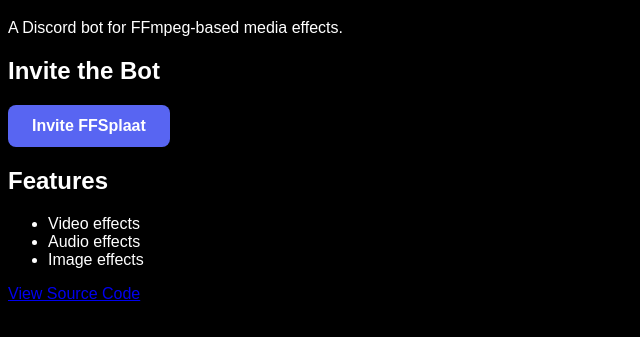
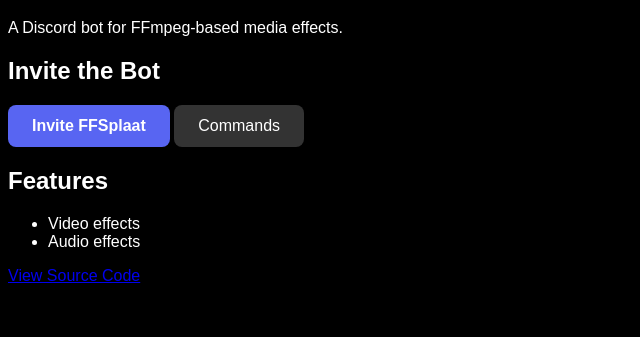
Before and after one commit to KlaskyCsupoStudio/FFSplaat, a plain HTML site: page docs/index.html in a window 1280 px wide. Shown: the part 61-398 px from the top of the page, without its empty margins (0-640 px from the left). Drawn offline with Linux system fonts and the light colour scheme.

Commit message:
Update index.html

```diff
--- a/docs/index.html
+++ b/docs/index.html
@@ -23,11 +23,15 @@
    Invite FFSplaat
 </a>
 
+<a href="commands.html"
+   style="display:inline-block;padding:12px 24px;background:#333;color:white;text-decoration:none;border-radius:8px;">
+   Commands
+</a>
+
     <h2>Features</h2>
     <ul>
         <li>Video effects</li>
         <li>Audio effects</li>
-        <li>Image effects</li>
     </ul>
 
     <p>
```
